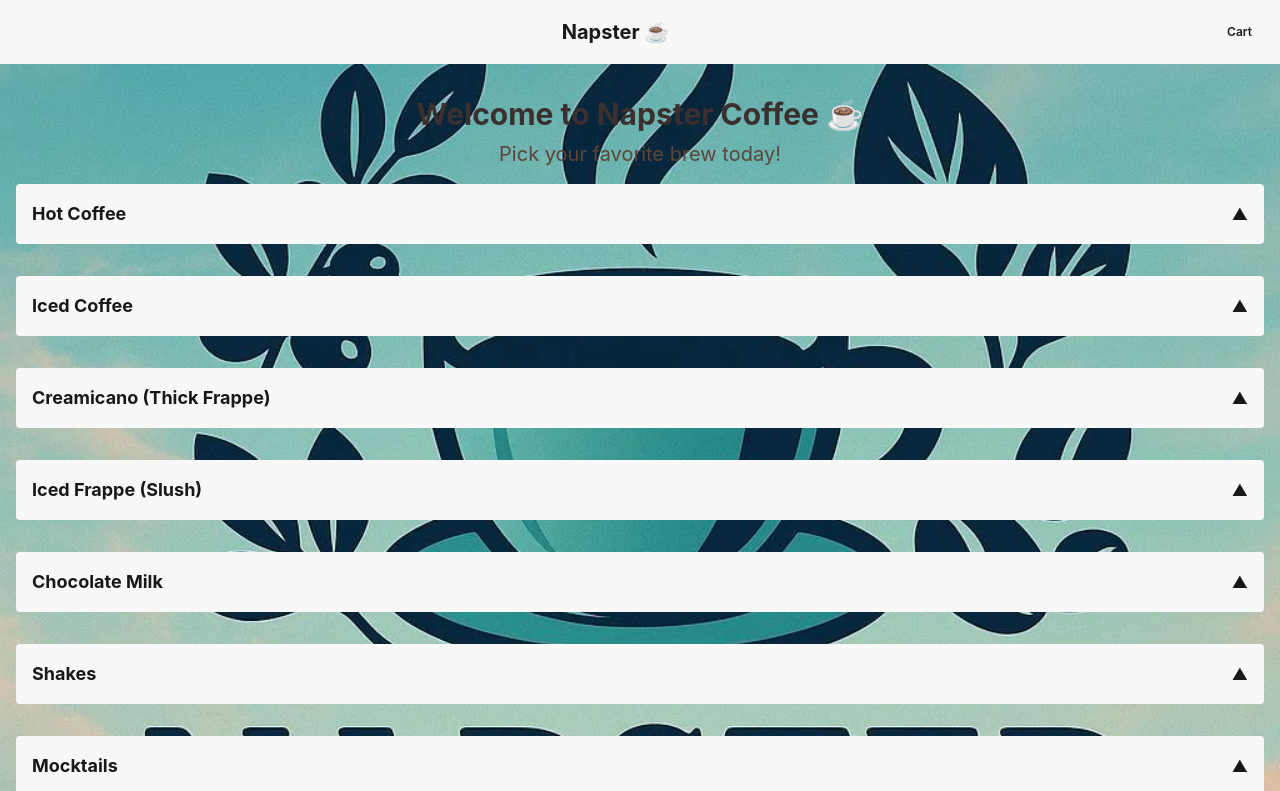
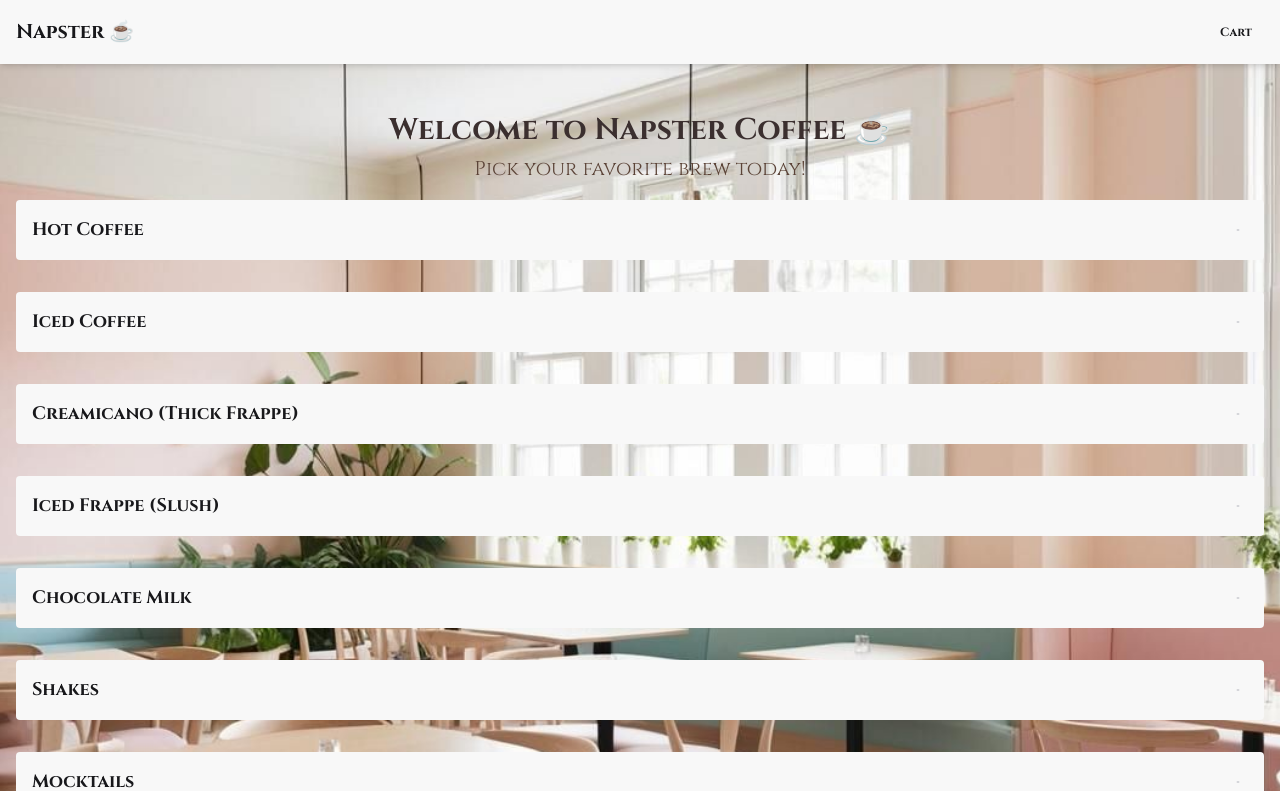
Before and after one commit to Apoorva-Pant/qr-menu-app, a Next.js app: page / in a window 1280 px wide. Shown: the top 791 px of the page. Built offline with nearby package versions, Linux system fonts and the light colour scheme.

Commit message:
Updated style and background

```diff
--- a/app/layout.jsx
+++ b/app/layout.jsx
@@ -1,6 +1,9 @@
 import "../styles/globals.css";
 import Navbar from "../components/Navbar";
 import { CartProvider } from "../context/CartContext";
+import { Cinzel } from 'next/font/google';
+const cinzel = Cinzel({ subsets: ['latin'], weight: ['400', '700'] });
+
 
 export const metadata = {
   title: "My Menu App",
@@ -10,12 +13,13 @@ export const metadata = {
 export default function RootLayout({ children }) {
   return (
     <html lang="en">
-     <body className="bg-base-100 text-base-content bg-[url('/coffee-bg.jpg')] bg-cover bg-center min-h-screen">
-        <CartProvider>
-          <Navbar />
-          <main className="p-4">{children}</main>
-        </CartProvider>
-      </body>
+  <body className={`${cinzel.className} bg-[url('/coffee-bg.jpg')] bg-cover bg-center min-h-screen`}>
+  <CartProvider>
+    <Navbar />
+    <main className="pt-24 px-4">{children}</main>
+  </CartProvider>
+</body>
+
     </html>
   );
 }
--- a/components/CategoryTile.jsx
+++ b/components/CategoryTile.jsx
@@ -4,6 +4,7 @@ import MenuItem from './MenuItem';
 
 export default function CategoryTile({ category }) {
   const [expanded, setExpanded] = useState(false);
+  const [animate, setAnimate] = useState(false);
   const ref = useRef();
 
   useEffect(() => {
@@ -18,31 +19,50 @@ export default function CategoryTile({ category }) {
     };
   }, []);
 
+  useEffect(() => {
+    if (expanded) setAnimate(true);
+  }, [expanded]);
+
   return (
-    <div ref={ref} className="mb-4">
+    <div ref={ref} className="mb-4 transition-all duration-500">
       <div
         className="bg-base-200 p-4 rounded flex justify-between items-center cursor-pointer"
         onClick={() => setExpanded(!expanded)}
       >
         <h2 className="text-lg font-bold">{category.name}</h2>
-
-        {/* Clean Up/Down Arrow */}
-        <span
-          className={`transform transition-transform duration-300 inline-block ${
-            expanded ? 'rotate-180' : 'rotate-0'
-          }`}
-        >
-          ▲
-        </span>
+        {expanded ? (
+          <svg
+            className="w-5 h-5 text-gray-500 transition-transform duration-300"
+            xmlns="http://www.w3.org/2000/svg"
+            fill="none"
+            viewBox="0 0 24 24"
+            stroke="currentColor"
+          >
+            <path strokeLinecap="round" strokeLinejoin="round" strokeWidth="2" d="M19 9l-7 7-7-7" />
+          </svg>
+        ) : (
+          <svg
+            className="w-5 h-1 text-gray-500 transition-all duration-300"
+            xmlns="http://www.w3.org/2000/svg"
+            fill="currentColor"
+            viewBox="0 0 24 24"
+          >
+            <rect x="4" y="11" width="16" height="2" rx="1" />
+          </svg>
+        )}
       </div>
 
-      {expanded && (
-        <div className="mt-2 grid grid-cols-1 sm:grid-cols-2 gap-4">
+      <div
+        className={`transition-all duration-500 ease-in-out overflow-hidden ${
+          expanded ? 'max-h-[1000px] opacity-100 mt-2' : 'max-h-0 opacity-0'
+        }`}
+      >
+        <div className="grid grid-cols-1 sm:grid-cols-2 gap-4">
           {category.item.map((item) => (
             <MenuItem key={item.id} item={item} />
           ))}
         </div>
-      )}
+      </div>
     </div>
   );
 }
--- a/components/MenuItem.jsx
+++ b/components/MenuItem.jsx
@@ -57,7 +57,6 @@ export default function MenuItem({ item }) {
         }`}
      onClick={() => {
   addToCart(item, size);
-  showToast(`${item.name} added to cart!`);
 }}
 
       >
--- a/components/Navbar.jsx
+++ b/components/Navbar.jsx
@@ -1,16 +1,25 @@
 'use client';
+
 import Link from 'next/link';
 import { useCart } from '../context/CartContext';
+import { usePathname } from 'next/navigation';
 
 export default function Navbar() {
   const { cart } = useCart();
+  const pathname = usePathname();
   const totalItems = cart.reduce((sum, item) => sum + item.quantity, 0);
 
   return (
-    <div className="navbar bg-base-200 justify-between px-4">
-      <Link href="/" className="text-xl font-bold mx-auto">
-        Napster ☕
+    <div className="navbar bg-base-200 fixed top-0 left-0 w-full z-50 shadow-md px-4">
+      <div className="container mx-auto flex justify-between items-center w-full">
+        {pathname === "/cart" ? (
+          <Link href="/" className="btn btn-ghost text-sm">
+            ← Back to Menu
           </Link>
+        ) : (
+          <span className="text-xl font-bold">Napster ☕</span>
+        )}
+
         <Link href="/cart" className="btn btn-outline btn-sm relative">
           Cart
           {totalItems > 0 && (
@@ -20,5 +29,6 @@ export default function Navbar() {
           )}
         </Link>
       </div>
+    </div>
   );
 }
--- a/context/CartContext.jsx
+++ b/context/CartContext.jsx
@@ -2,13 +2,35 @@
 
 import { createContext, useContext, useState } from "react";
 
+// Context for managing the cart
 const CartContext = createContext();
+
+// Function to show toast
+function showToast(message) {
+  const toast = document.createElement("div");
+  toast.className = "toast toast-top toast-center"; // Center the toast horizontally
+  toast.innerHTML = `
+    <div class="alert alert-success">
+      <span>✅ ${message}</span>
+    </div>`;
+  document.body.appendChild(toast);
+
+  // Set the toast to show above the navbar (adjust as needed for your navbar height)
+  toast.style.top = "70px"; // Adjust to match your navbar height
+
+  setTimeout(() => {
+    document.body.removeChild(toast);
+  }, 3000);
+}
 
 export function CartProvider({ children }) {
   const [cart, setCart] = useState([]);
 
   function addToCart(item, size) {
     const selectedPrice = item.price[size];
+
+    showToast(`${item.name} (${size}) added to cart!`);
+
     setCart((prev) => {
       const existingItem = prev.find(
         (cartItem) => cartItem.name === item.name && cartItem.size === size
@@ -35,7 +57,6 @@ export function CartProvider({ children }) {
     </CartContext.Provider>
   );
 }
-
 export function useCart() {
   return useContext(CartContext);
 }
--- a/package.json
+++ b/package.json
@@ -11,6 +11,7 @@
   "dependencies": {
     "autoprefixer": "^10.4.21",
     "daisyui": "^5.0.35",
+    "lucide-react": "^0.509.0",
     "next": "15.3.2",
     "postcss": "^8.5.3",
     "react": "^19.0.0",
--- a/tailwind.config.js
+++ b/tailwind.config.js
@@ -1,4 +1,4 @@
-import daisyui from 'daisyui'
+  import daisyui from 'daisyui'
 
 /** @type {import('tailwindcss').Config} */
 const config = {
@@ -12,7 +12,7 @@ const config = {
   },
   plugins: [daisyui],
    daisyui: {
-    themes: ["light", "cupcake"],
+    themes: ["coffee", "cupcake"],
 }
 }
 export default config
```
Also changed, not shown: app/cart/page.jsx (line endings or trailing spaces), public/coffee-bg.jpg, 1 other file (tests, documents, lock files or other folders). Lines whose indentation alone changed are shown as unchanged.
